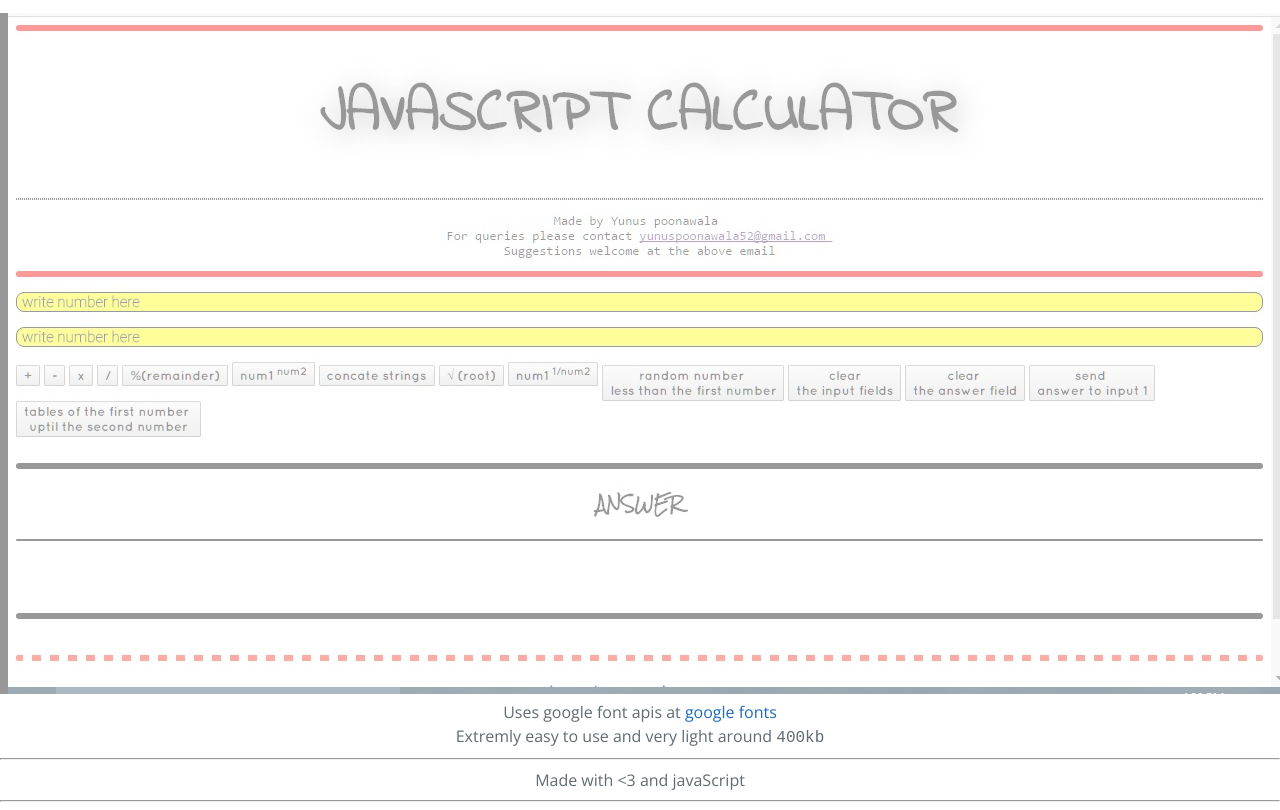
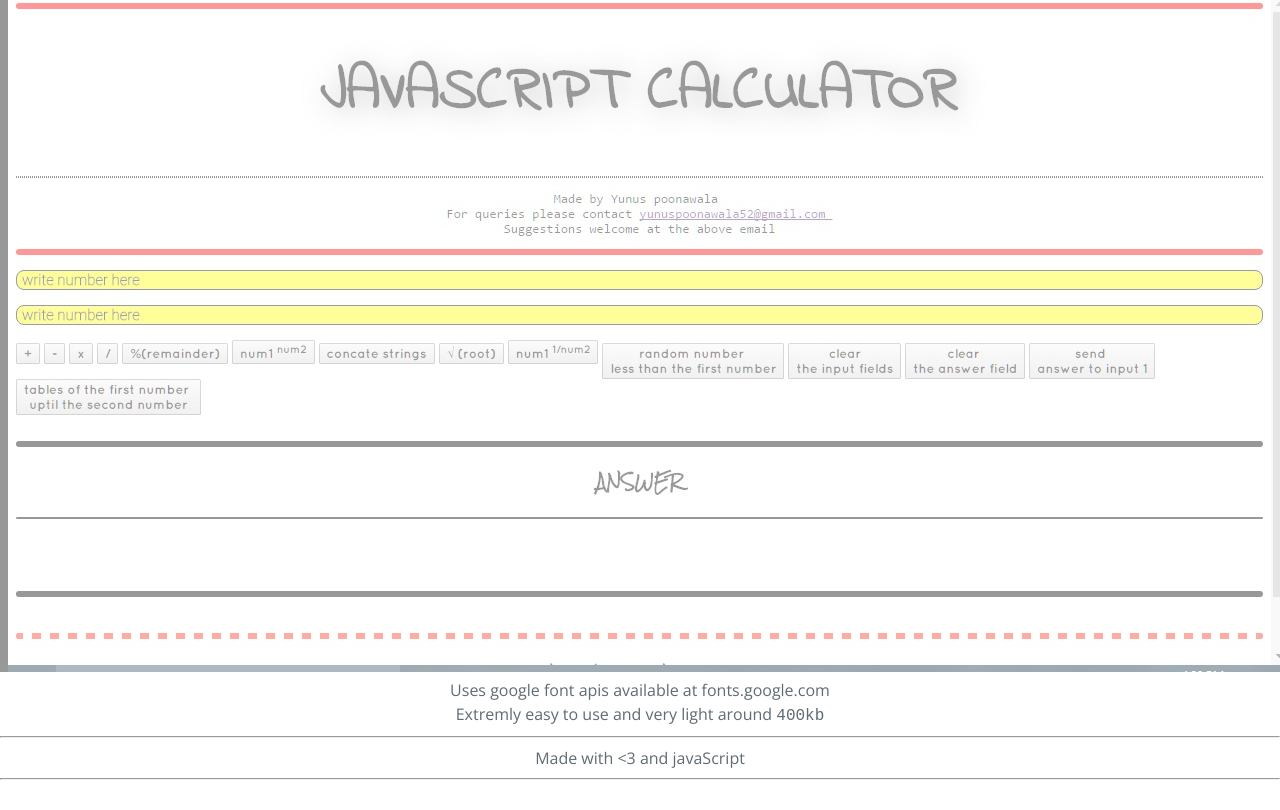
Before and after one commit to yunusp/jscalc, a plain HTML site: page index.html in a window 1280 px wide. Shown: the part 667-1477 px from the top of the page. After the commit the page ends 1455 px from the top, so only its background shows below. Drawn offline with nearby package versions, Linux system fonts and the light colour scheme.

Commit message:
Update index.html

```diff
--- a/index.html
+++ b/index.html
@@ -24,20 +24,20 @@
     <p>try some features:<br><br>input using the <kbd>contenteditable</kbd> attribute so that you can always be free from textboxes increasing the processing time</p>
 
     <br>
-
+  <section style = "font-color: black ;>
     <p contenteditable = "true" style = "background-color : yellow ; border-style: solid ; " > write number here</p>
 
     <img src = "Screenshot (1).jpg" style = "opacity: 0.4;" />
 
     <center>
-      Uses google font apis at <a href = "fonts.google.com">google fonts</a>
+      Uses google font apis available at fonts.google.com
     <center>
       Extremly easy to use and very light around <kbd>400kb</kbd>
     <hr>
     Made with <3 and javaScript
     <hr>
     </center>
-
+      </section>
 
 
   </body>
```
